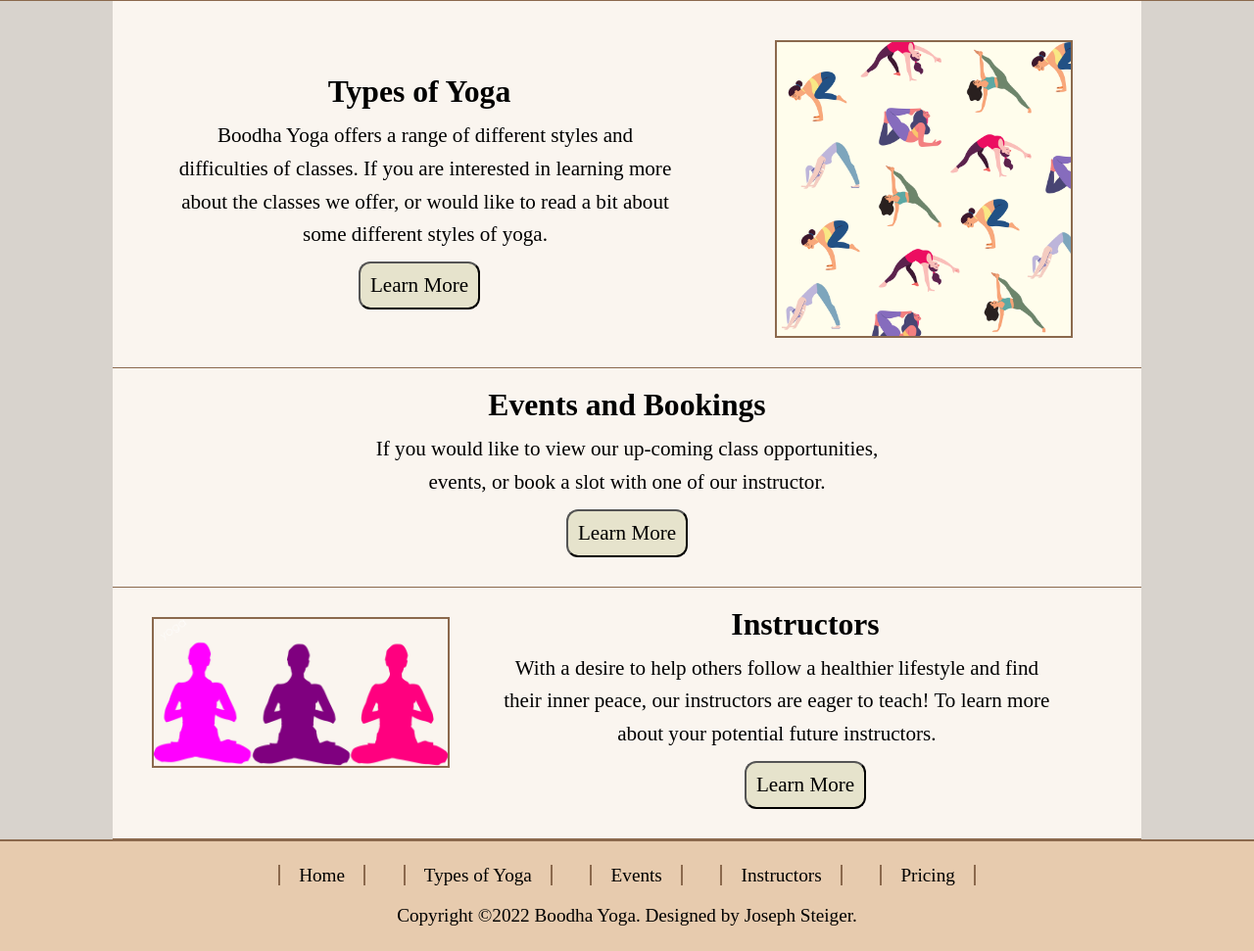
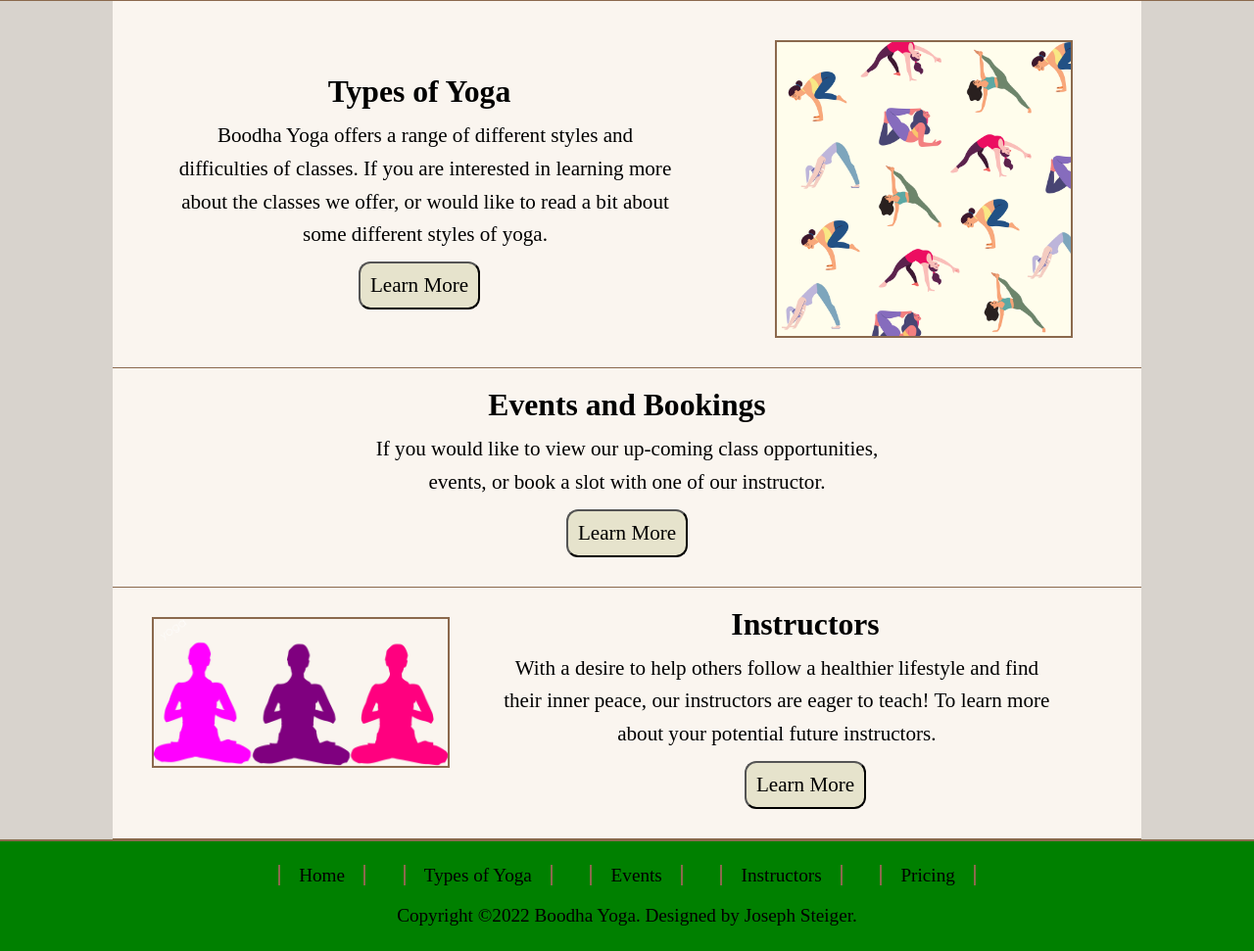
Before and after one commit to Juicymon/YogaWebsite, a plain HTML site: page YogaWebsite/index.html in a window 1280 px wide. Shown: the part 531-1502 px from the top of the page at 98% size. Drawn offline with nearby package versions, Linux system fonts and the light colour scheme.

Commit message:
Showcase for class

```diff
--- a/YogaWebsite/main.css
+++ b/YogaWebsite/main.css
@@ -35,7 +35,7 @@ h1, h2, h3, h4{
 
 /*----------Styling for the Footer-------- */
 footer{
-    background-color: #E7CBAE;
+    background-color: green;
     padding:5px;
     margin-top: auto;
     border-top: #8B694D solid 2pt;
```
